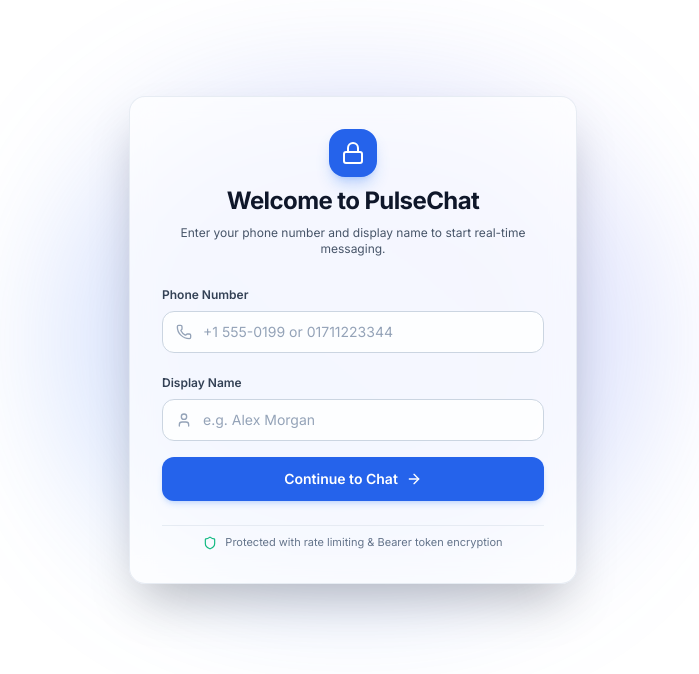
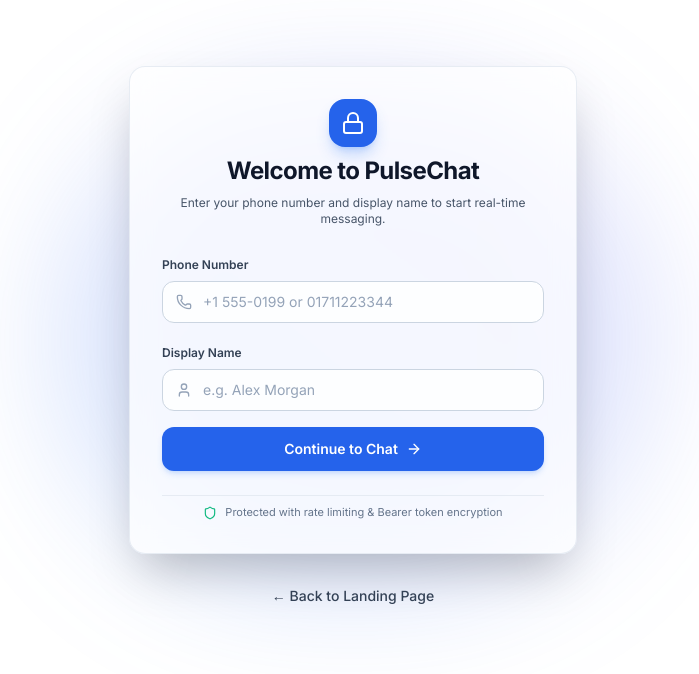
Before and after one commit to yeasaleh2002/PulseChat, a Next.js app: page /login in a window 1280 px wide. Shown: the top 674 px of the page, without its empty margins (287-986 px from the left). Built offline with nearby package versions, Linux system fonts and the light colour scheme; no server answers.

Commit message:
addedd home page button in the login page

```diff
--- a/src/app/login/page.tsx
+++ b/src/app/login/page.tsx
@@ -95,7 +95,7 @@
   };
 
   return (
-    <div className="relative min-h-[85vh] flex items-center justify-center px-4 py-12">
+    <div className="relative min-h-[85vh] flex flex-col items-center justify-center px-4 py-12 gap-6">
       <div className="pointer-events-none absolute left-1/2 top-1/2 -z-10 h-[500px] w-[600px] -translate-x-1/2 -translate-y-1/2 bg-gradient-to-tr from-brand-500/20 to-indigo-500/20 blur-3xl rounded-full" />
 
       {(error || formError) && (
@@ -116,7 +116,7 @@
         />
       )}
 
-      <Card className="w-full max-w-md p-8 glass-panel shadow-2xl space-y-6">
+      <Card className="w-full max-w-md p-8 glass-panel shadow-2xl space-y-6 z-10">
         <div className="text-center space-y-2">
           <div className="mx-auto w-12 h-12 rounded-2xl bg-brand-600 text-white flex items-center justify-center shadow-lg shadow-brand-500/30">
             <Lock className="w-6 h-6" />
@@ -205,6 +205,12 @@
           <span>Protected with rate limiting & Bearer token encryption</span>
         </div>
       </Card>
+
+      <Link href="/" tabIndex={-1}>
+        <Button variant="ghost" className="z-10 relative">
+          &larr; Back to Landing Page
+        </Button>
+      </Link>
     </div>
   );
 }
```
